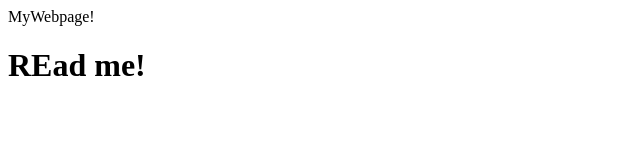
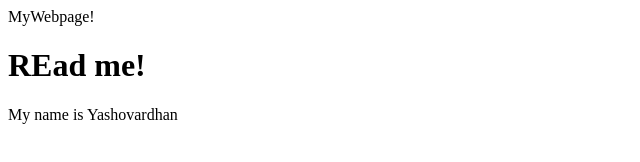
Before and after one commit to nooneyashovardhan05/git_test, a plain HTML site: page new_folder/index.html in a window 1280 px wide. Shown: the whole page, without its empty margins (0-640 px from the left). Drawn offline with Linux system fonts and the light colour scheme.

Commit message:
Add index.html

```diff
--- a/new_folder/index.html
+++ b/new_folder/index.html
@@ -4,4 +4,5 @@
 </head>
 <body>
     <h1>REad me!</h1>
+    <p>My name is Yashovardhan</p>
 </body>
```
